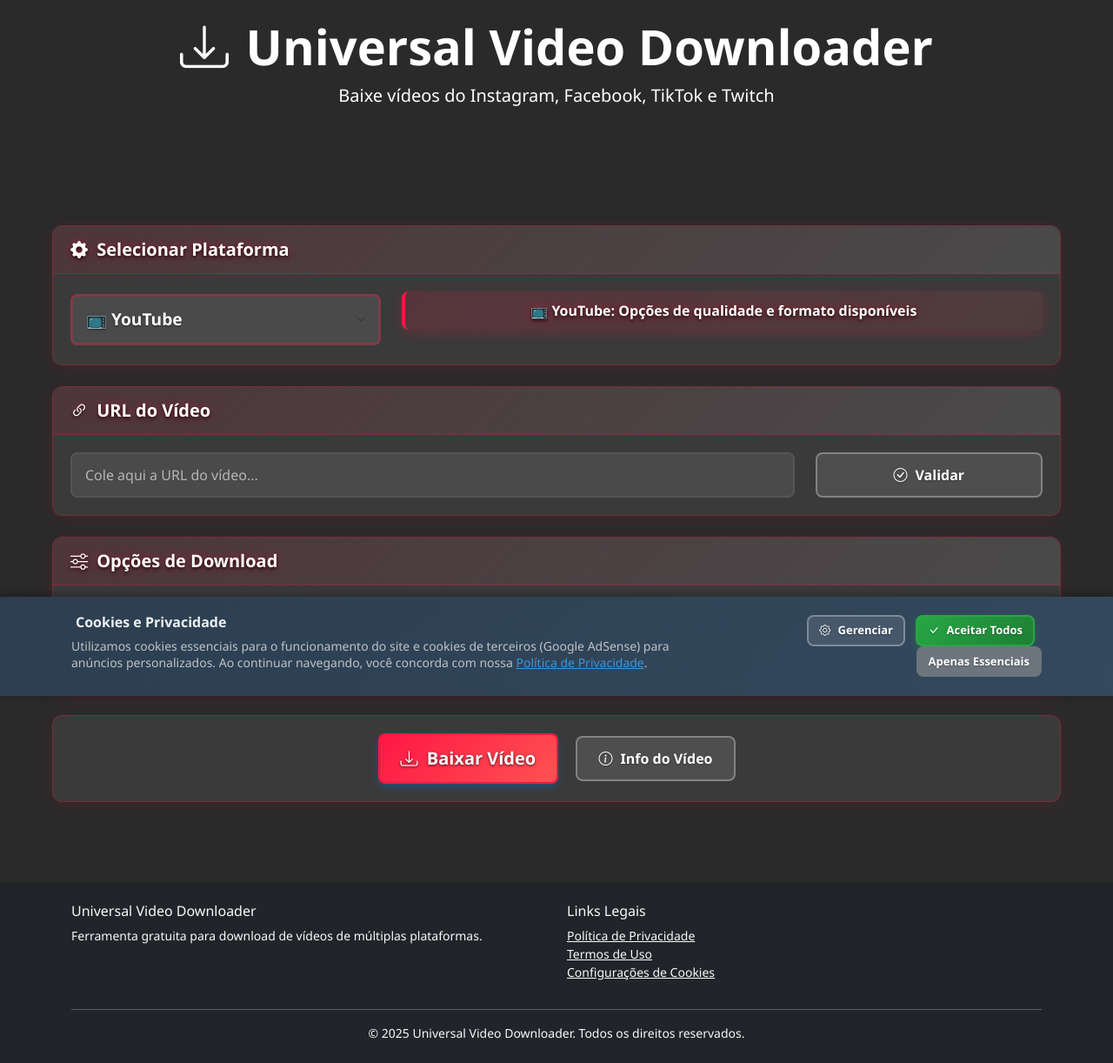
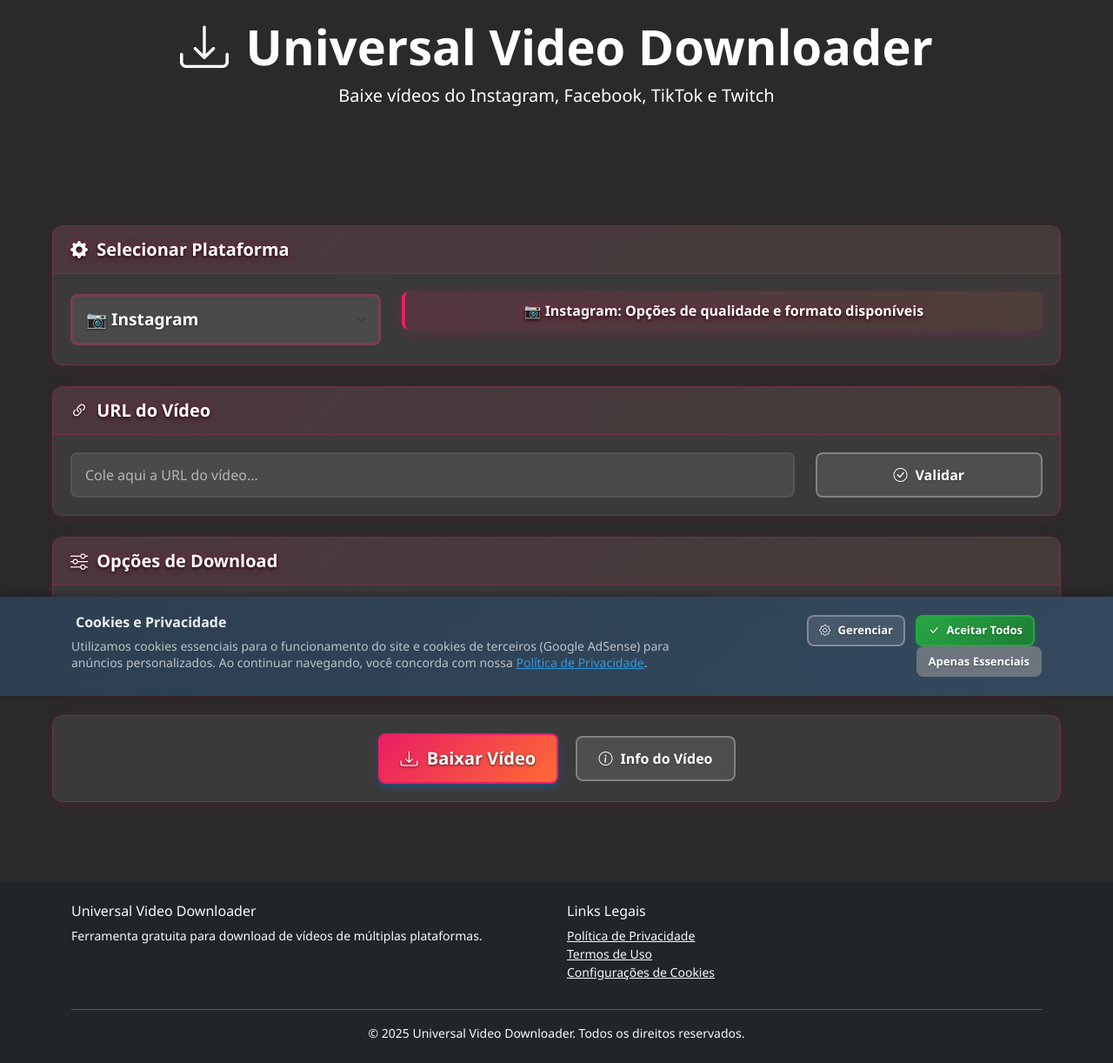
Before and after one commit to serhray/universal-video-downloader, a Flask app: page / in a window 1280 px wide. Shown: the whole page at 87% size. Run offline with Flask 3, Linux system fonts and the light colour scheme; some libraries are stand-ins or nearby versions.

Commit message:
🎯 Platform Refactor: Remove YouTube/Twitch, Add X/Twitter, Improve UI

```diff
--- a/app.py
+++ b/app.py
@@ -28,7 +28,7 @@
     """API info endpoint"""
     return {
         'message': 'Universal Video Downloader',
-        'platforms': ['TikTok', 'Instagram', 'Facebook'],
+        'platforms': ['Instagram', 'Facebook', 'TikTok', 'X/Twitter'],
         'status': 'running',
         'environment': 'vercel' if is_vercel else 'local'
     }
@@ -38,7 +38,7 @@
     return jsonify({
         'status': 'healthy',
         'service': 'Universal Video Downloader',
-        'platforms': ['TikTok', 'Instagram', 'Facebook'],
+        'platforms': ['Instagram', 'Facebook', 'TikTok', 'X/Twitter'],
         'version': '1.0.0',
         'environment': 'vercel' if is_vercel else 'local'
     })
@@ -205,6 +205,8 @@
         return 'Instagram'
     elif 'facebook.com' in url or 'fb.watch' in url:
         return 'Facebook'
+    elif 'twitter.com' in url or 'x.com' in url:
+        return 'X/Twitter'
     return None
 
 def process_download(download_id, url, platform):
@@ -230,7 +232,7 @@
         if platform == 'TikTok':
             ydl_opts.update({
                 'format': 'best[ext=mp4]/best',
-                'cookiesfrombrowser': ('chrome', None, None, None),  # Usar cookies do Chrome
+                'cookiesfrombrowser': ('opera', None, None, None),  # Usar cookies do Opera
                 'http_headers': {
                     'User-Agent': 'Mozilla/5.0 (Windows NT 10.0; Win64; x64) AppleWebKit/537.36 (KHTML, like Gecko) Chrome/120.0.0.0 Safari/537.36',
                     'Accept': 'text/html,application/xhtml+xml,application/xml;q=0.9,image/avif,image/webp,*/*;q=0.8',
@@ -252,7 +254,7 @@
                 'sleep_interval': 1,
                 'max_sleep_interval': 3
             })
-            print(f"🔧 TikTok: Configurações com cookies do Chrome aplicadas para {download_id}")
+            print(f"🔧 TikTok: Configurações com cookies do Opera aplicadas para {download_id}")
         elif platform == 'Instagram':
             ydl_opts.update({
                 'format': 'best',
@@ -271,6 +273,13 @@
                 }
             })
             print(f"🔧 Facebook: Configurações específicas aplicadas para {download_id}")
+        elif platform == 'X/Twitter':
+            ydl_opts.update({
+                'format': 'best',
+                'http_headers': {
+                    'User-Agent': 'Mozilla/5.0 (Windows NT 10.0; Win64; x64) AppleWebKit/537.36 (KHTML, like Gecko) Chrome/91.0.4472.124 Safari/537.36'
+                }
+            })
 
         print(f"📋 yt-dlp opts para {platform}: {ydl_opts}")
 
@@ -330,7 +339,7 @@
 
 if __name__ == '__main__':
     print("🚀 Iniciando Video Downloader...")
-    print("📱 Plataformas: TikTok, Instagram, Facebook")
+    print("📱 Plataformas: Instagram, Facebook, TikTok, X/Twitter")
 
     if is_vercel:
         print("🌐 VERCEL detectado")
--- a/static/app.js
+++ b/static/app.js
@@ -15,9 +15,10 @@
         this.bindEvents();
 
         // Apply default theme
-        this.applyPlatformTheme('YouTube');
+        this.applyPlatformTheme('Instagram');
 
         this.log(' Aplicação web carregada');
+        this.log(' Plataformas: Instagram, Facebook, TikTok, X/Twitter');
         this.log(' Modo HTTP: usando endpoints REST');
         this.log(' Sistema de temas ativado');
         this.log(' Selecione uma plataforma e cole a URL para começar');
@@ -106,11 +107,6 @@
 
         // Update platform indicator
         const indicators = {
-            'YouTube': {
-                text: ' YouTube: Opções de qualidade e formato disponíveis',
-                class: 'platform-youtube',
-                emoji: ''
-            },
             'Instagram': {
                 text: ' Instagram: Download no formato original',
                 class: 'platform-instagram',
@@ -126,9 +122,9 @@
                 class: 'platform-tiktok',
                 emoji: ''
             },
-            'Twitch': {
-                text: ' Twitch: Interface VOD especializada',
-                class: 'platform-twitch',
+            'X/Twitter': {
+                text: ' X/Twitter: Download no formato original',
+                class: 'platform-twitter',
                 emoji: ''
             }
         };
@@ -138,8 +134,8 @@
         this.platformIndicator.className = `platform-indicator ${indicator.class}`;
 
         // Switch interfaces
-        if (platform === 'Twitch') {
-            this.showTwitchInterface();
+        if (platform === 'TikTok') {
+            this.showTikTokInterface();
         } else {
             this.showStandardInterface();
         }
@@ -154,11 +150,10 @@
     applyPlatformTheme(platform) {
         // Remove all existing theme classes
         document.body.classList.remove(
-            'theme-youtube',
             'theme-instagram',
             'theme-facebook',
             'theme-tiktok',
-            'theme-twitch'
+            'theme-twitter'
         );
 
         // Apply new theme class
@@ -167,11 +162,10 @@
 
         // Update page title with platform emoji
         const platformEmojis = {
-            'YouTube': '',
             'Instagram': '',
             'Facebook': '',
             'TikTok': '',
-            'Twitch': ''
+            'X/Twitter': ''
         };
 
         const emoji = platformEmojis[platform] || '';
@@ -190,14 +184,14 @@
         this.log(' Interface padrão ativada');
     }
 
-    showTwitchInterface() {
+    showTikTokInterface() {
         this.standardInterface.style.display = 'none';
         this.twitchInterface.style.display = 'block';
-        this.log(' Interface Twitch ativada');
+        this.log(' Interface TikTok ativada');
     }
 
     updateOptionsVisibility(platform) {
-        if (platform === 'YouTube') {
+        if (platform === 'Instagram') {
             this.optionsCard.style.display = 'block';
         } else {
             this.optionsCard.style.display = 'none';
@@ -275,7 +269,7 @@
 
                 this.log(` ${data.message}`);
                 this.log(` Plataforma: ${platform}`);
-                if (platform === 'YouTube') {
+                if (platform === 'Instagram') {
                     this.log(` Qualidade: ${quality}`);
                     this.log(` Formato: ${format}`);
                 }
@@ -696,11 +690,10 @@
         // Add platform-specific icon
         const currentPlatform = this.platformSelect.value;
         const platformIcons = {
-            'YouTube': '',
             'Instagram': '',
             'Facebook': '',
             'TikTok': '',
-            'Twitch': ''
+            'X/Twitter': ''
         };
 
         const icon = platformIcons[currentPlatform] || '';
--- a/static/style.css
+++ b/static/style.css
@@ -15,10 +15,6 @@
     --accent-info: #17a2b8;
 
     /* Platform specific colors - REFORÇADAS */
-    --youtube-primary: #ff1744;
-    --youtube-secondary: #ff5252;
-    --youtube-bg: rgba(255, 23, 68, 0.15);
-
     --instagram-primary: #e91e63;
     --instagram-secondary: #ff6b35;
     --instagram-bg: linear-gradient(45deg, #f09433 0%, #e6683c 25%, #dc2743 50%, #cc2366 75%, #bc1888 100%);
@@ -31,9 +27,11 @@
     --tiktok-secondary: #00e5ff;
     --tiktok-bg: linear-gradient(45deg, #ff1744 0%, #00e5ff 100%);
 
-    --twitch-primary: #9c27b0;
-    --twitch-secondary: #7b1fa2;
-    --twitch-bg: rgba(156, 39, 176, 0.15);
+    --twitter-primary: #1da1f2;
+    --twitter-secondary: #ffffff;
+    --twitter-bg: rgba(29, 161, 242, 0.15);
+    --twitter-text: #ffffff;
+    --twitter-text-secondary: #e1e8ed;
 }
 
 /* Base styles */
@@ -150,24 +138,14 @@
 }
 
 /* Platform-specific card themes */
-body.theme-youtube .card {
-    border-color: rgba(255, 23, 68, 0.3);
-    box-shadow: 0 4px 20px rgba(255, 23, 68, 0.1);
-}
-
-body.theme-youtube .card-header {
-    background: linear-gradient(135deg, rgba(255, 23, 68, 0.1) 0%, var(--bg-tertiary) 100%);
-    border-bottom-color: rgba(255, 23, 68, 0.3);
-}
-
 body.theme-instagram .card {
-    border: 1px solid rgba(233, 30, 99, 0.3);
+    border-color: rgba(233, 30, 99, 0.3);
     box-shadow: 0 4px 20px rgba(233, 30, 99, 0.1);
 }
 
 body.theme-instagram .card-header {
-    background: linear-gradient(135deg, rgba(233, 30, 99, 0.1) 0%, rgba(255, 107, 53, 0.05) 50%, var(--bg-tertiary) 100%);
-    border-bottom: 1px solid rgba(233, 30, 99, 0.3);
+    background: linear-gradient(135deg, rgba(233, 30, 99, 0.1) 0%, rgba(255, 107, 53, 0.05) 100%);
+    border-bottom-color: rgba(233, 30, 99, 0.3);
 }
 
 body.theme-facebook .card {
@@ -208,13 +186,6 @@
     text-align: center;
     margin-bottom: 20px;
     border-left: 4px solid;
-}
-
-.platform-youtube {
-    background: linear-gradient(135deg, rgba(255, 23, 68, 0.15) 0%, rgba(255, 82, 82, 0.1) 100%);
-    border-left-color: var(--youtube-primary);
-    color: #ff6b6b;
-    box-shadow: 0 4px 15px rgba(255, 23, 68, 0.2);
 }
 
 .platform-instagram {
@@ -332,21 +303,6 @@
 }
 
 /* Platform-specific form focus */
-body.theme-youtube .form-control:focus,
-body.theme-youtube .form-select:focus,
-body.theme-youtube #platformSelect:focus,
-body.theme-youtube #qualitySelect:focus,
-body.theme-youtube #formatSelect:focus {
-    border-color: var(--youtube-primary);
-    box-shadow: 0 0 0 0.2rem rgba(255, 23, 68, 0.25);
-}
-
-body.theme-youtube #platformSelect,
-body.theme-youtube #qualitySelect,
-body.theme-youtube #formatSelect {
-    border-color: rgba(255, 23, 68, 0.3);
-}
-
 body.theme-instagram .form-control:focus,
 body.theme-instagram .form-select:focus,
 body.theme-instagram #platformSelect:focus,
@@ -888,14 +831,6 @@
 }
 
 /* Enhanced text contrast for all platforms */
-body.theme-youtube .card-header h5,
-body.theme-youtube .platform-indicator,
-body.theme-youtube #videoInfoContent h6 {
-    color: #ffffff !important;
-    text-shadow: 0 2px 4px rgba(0, 0, 0, 0.8), 0 0 10px rgba(255, 23, 68, 0.5);
-    font-weight: 700;
-}
-
 body.theme-instagram .card-header h5,
 body.theme-instagram .platform-indicator,
 body.theme-instagram #videoInfoContent h6 {
@@ -920,23 +855,15 @@
     font-weight: 700;
 }
 
-body.theme-twitch .card-header h5,
-body.theme-twitch .platform-indicator,
-body.theme-twitch #videoInfoContent h6 {
+body.theme-twitter .card-header h5,
+body.theme-twitter .platform-indicator,
+body.theme-twitter #videoInfoContent h6 {
     color: #ffffff !important;
-    text-shadow: 0 2px 4px rgba(0, 0, 0, 0.8), 0 0 10px rgba(156, 39, 176, 0.5);
+    text-shadow: 0 2px 4px rgba(0, 0, 0, 0.8), 0 0 10px rgba(29, 161, 242, 0.5);
     font-weight: 700;
 }
 
 /* Enhanced button text contrast */
-body.theme-youtube .btn-primary {
-    background: linear-gradient(135deg, var(--youtube-primary) 0%, var(--youtube-secondary) 100%);
-    border-color: var(--youtube-primary);
-    color: #ffffff !important;
-    text-shadow: 0 1px 3px rgba(0, 0, 0, 0.7);
-    font-weight: 600;
-}
-
 body.theme-instagram .btn-primary {
     background: linear-gradient(135deg, var(--instagram-primary) 0%, var(--instagram-secondary) 100%);
     border-color: var(--instagram-primary);
--- a/templates/index.html
+++ b/templates/index.html
@@ -77,16 +77,15 @@
                 <div class="row align-items-center">
                     <div class="col-md-4">
                         <select class="form-select" id="platformSelect">
-                            <option value="YouTube">📺 YouTube</option>
                             <option value="Instagram">📷 Instagram</option>
                             <option value="Facebook">📘 Facebook</option>
-                            <option value="TikTok">🎵 TikTok</option>
-                            <option value="Twitch">🎮 Twitch</option>
+                            <option value="TikTok">🎵 TikTok (requer login)</option>
+                            <option value="X/Twitter">🐦 X/Twitter</option>
                         </select>
                     </div>
                     <div class="col-md-8">
-                        <div id="platformIndicator" class="platform-indicator platform-youtube">
-                            📺 YouTube: Opções de qualidade e formato disponíveis
+                        <div id="platformIndicator" class="platform-indicator platform-instagram">
+                            📷 Instagram: Opções de qualidade e formato disponíveis
                         </div>
                     </div>
                 </div>
```
Also changed, not shown: other parts of static/style.css (+49 -72 lines).
